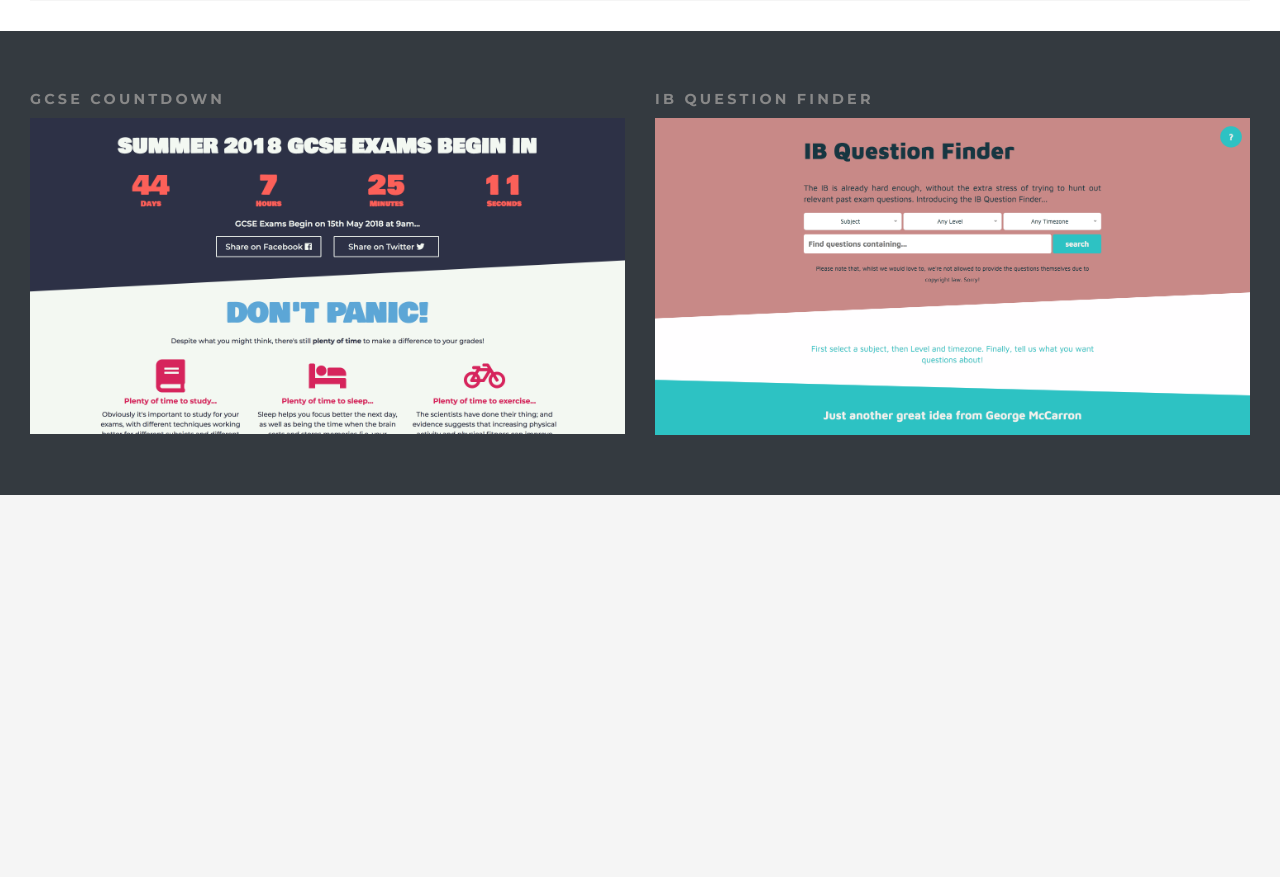
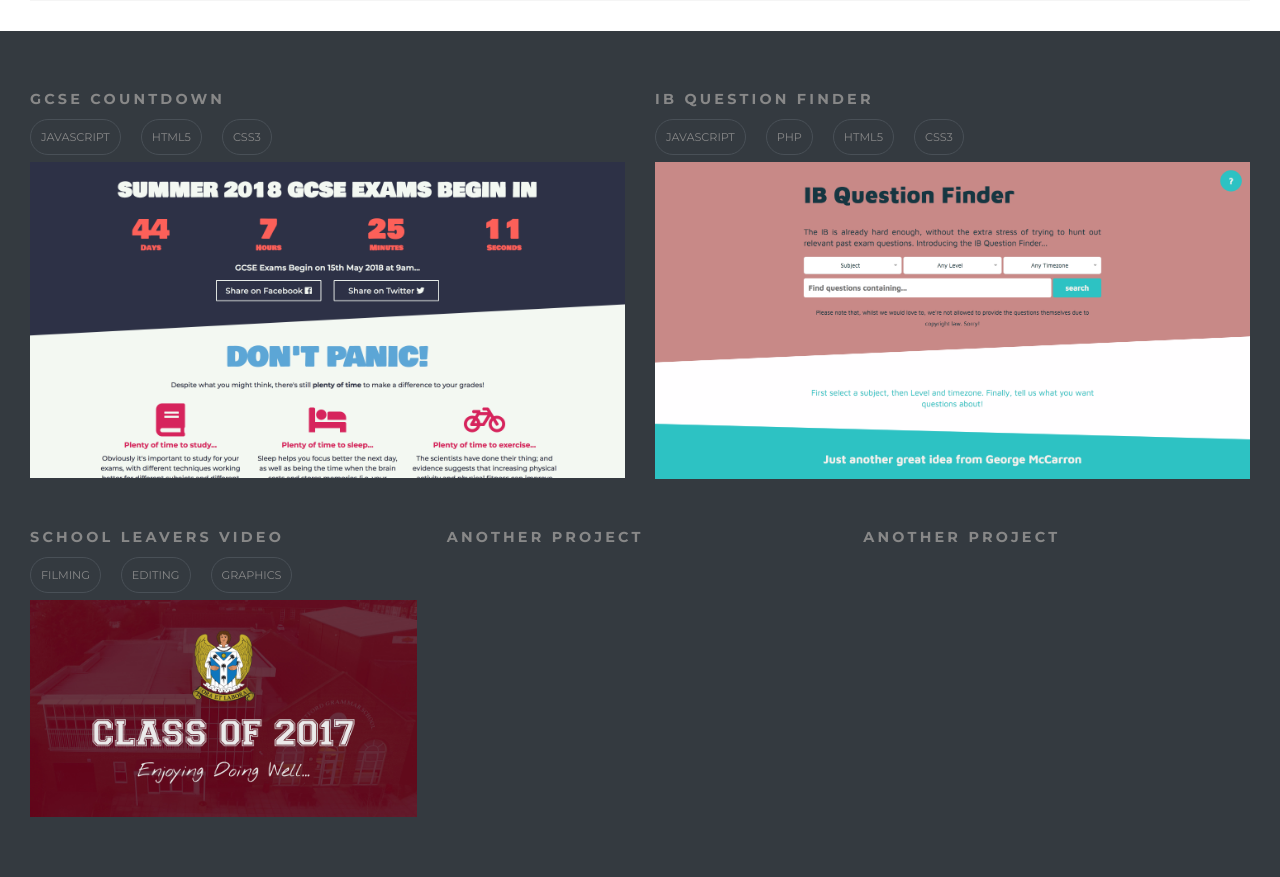
Before and after one commit to george1410/personal-site, a PHP site: page / in a window 1280 px wide. Shown: the part 708-1585 px from the top of the page. Before the commit the page ends 1203 px from the top, so only its background shows below. Run offline with PHP 8.4, Linux system fonts and the light colour scheme; some libraries are stand-ins or nearby versions.

Commit message:
added project and project tags

```diff
--- a/index.php
+++ b/index.php
@@ -37,6 +37,9 @@
             <div class="col-md-6">
                 <a href="#" class="project-link">
                     <h2>GCSE Countdown</h2>
+                    <div class="tags">
+                        <span class="project-tag">JavaScript</span><span class="project-tag">HTML5</span><span class="project-tag">CSS3</span>
+                    </div>
                     <div class="zoom-img-container">
                         <img src="images/gcsecount.png" class="img-fluid" alt="GCSE Countdown Website">
                     </div>
@@ -45,12 +48,44 @@
             <div class="col-md-6">
                 <a href="#" class="project-link">
                     <h2>IB Question Finder</h2>
+                    <div class="tags">
+                        <span class="project-tag">JavaScript</span><span class="project-tag">PHP</span><span class="project-tag">HTML5</span><span class="project-tag">CSS3</span>
+                    </div>
                     <div class="zoom-img-container">
                         <img src="images/ibquestions.png" class="img-fluid" alt="IB Question Finder Website">
                     </div>
                 </a>
             </div>
         </div>
+        <div class="row">
+            <div class="col-md-4">
+                <a href="#" class="project-link">
+                    <h2>School Leavers Video</h2>
+                    <div class="tags">
+                        <span class="project-tag">Filming</span><span class="project-tag">Editing</span><span class="project-tag">Graphics</span>
+                    </div>
+                    <div class="zoom-img-container">
+                        <img src="images/leavers_thumb.jpg" class="img-fluid" alt="School Leavers Video Thumbnail">
+                    </div>
+                </a>
+            </div>
+            <div class="col-md-4">
+                <a href="#" class="project-link">
+                    <h2>Another Project</h2>
+                    <div class="zoom-img-container">
+                        <!--<img src="images/x.png" class="img-fluid" alt="">-->
+                    </div>
+                </a>
+            </div>
+            <div class="col-md-4">
+                <a href="#" class="project-link">
+                    <h2>Another Project</h2>
+                    <div class="zoom-img-container">
+                        <!--<img src="images/x.png" class="img-fluid" alt="">-->
+                    </div>
+                </a>
+            </div>
+        </row>
     </div>
 </body>
 </html>
--- a/style.css
+++ b/style.css
@@ -72,7 +72,8 @@
 }
 
 .projects {
-    padding: 60px 30px;
+    padding: 10px 30px;
+    padding-bottom: 60px;
 }
 
 .zoom-img-container {
@@ -92,3 +93,24 @@
 .project-link:hover {
     text-decoration: none;
 }
+
+.projects .row {
+    margin-top: 50px;
+}
+
+.project-tag {
+    font-family: 'Montserrat', sans-serif;
+    color: #888888;
+    font-size: 0.7rem;
+    font-weight: 200;
+    text-transform: uppercase;
+    border: #495057 solid 1px;
+    padding: 10px;
+    margin-right: 20px;
+    border-radius: 1.2rem;
+}
+
+.tags {
+    margin-bottom: 15px;
+    margin-top: 15px;
+}
```
Also changed, not shown: images/leavers_thumb.jpg (added).
